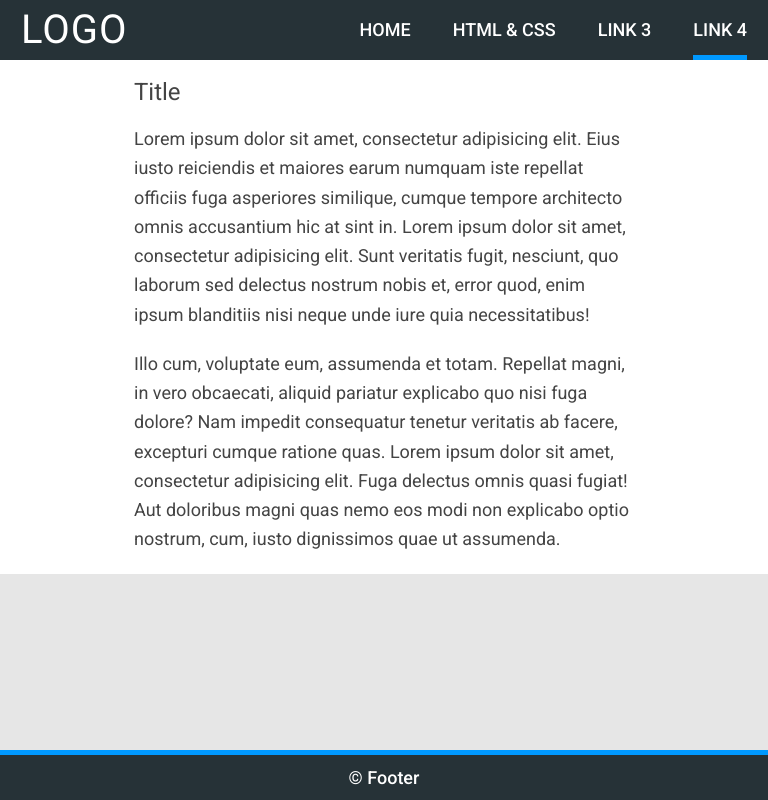
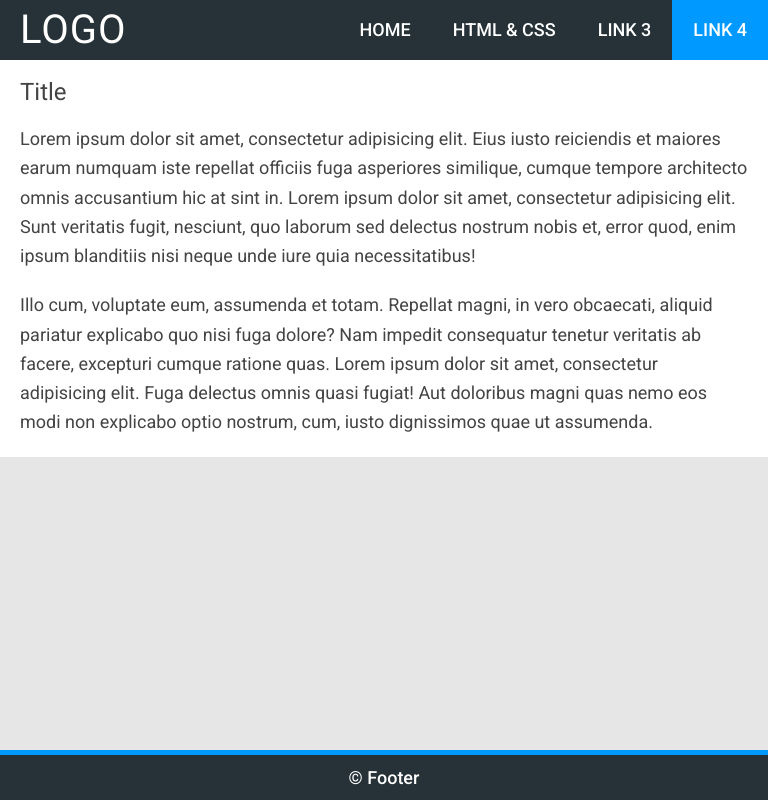
Before and after one commit to Trevonn/Unit-20-Website, a plain HTML site: page page4.html in a window 768 px wide. Drawn offline with Linux system fonts and the light colour scheme.

Commit message:
More responsive design fixes

```diff
--- a/css/style.css
+++ b/css/style.css
@@ -77,7 +77,6 @@ body {
 .nav-link-cont {
 	float: left;
 	list-style: none;
-	margin: 0 21px;
 }
 
 .nav-link-cont:last-of-type {
@@ -86,7 +85,7 @@ body {
 
 .nav-link {
 	display: block;
-	padding: 21px 0;
+	padding: 21px;
 	font-size: 18px;
 	font-weight: 500;
 	text-transform: uppercase;
@@ -97,7 +96,7 @@ body {
 .current-page {
 	transition: all .3s ease;
 	transition-property: background-color, color;
-	box-shadow: inset 0 -5px #09f;
+	background-color: #09f;
 }
 
 /****************\
@@ -171,7 +170,7 @@ body {
 		$Media Queries
 \*******************/
 
-@media screen and (min-width: 320px) and (max-width: 420px) {
+@media screen and (min-width: 320px) and (max-width: 960px) {
 	body {
 		min-width: 0px;
 	}
@@ -213,17 +212,28 @@ body {
 	}
 }
 
-@media screen and (min-width: 480px) and (max-width: 960px) {
+@media screen and (min-width: 560px) and (max-width: 960px) {
+
+	.nav-link-cont {
+		width: 25%;
+	}
+}
+
+@media screen and (min-width: 768px) and (max-width: 960px) {
+
 	.page-logo {
-		margin-left: 21px;
+		margin-left: 20px;
+		width: auto;
+		float: left;
 	}
 
-	.nav-link-cont:last-of-type {
-		margin-right: 21px;
+	.page-nav {
+		width: auto;
 	}
 
-	.content-wrap {
-		width: 100%;
+	.nav-link-cont {
+		float: left;
+		list-style: none;
+		width: auto;
 	}
-
 }
```
